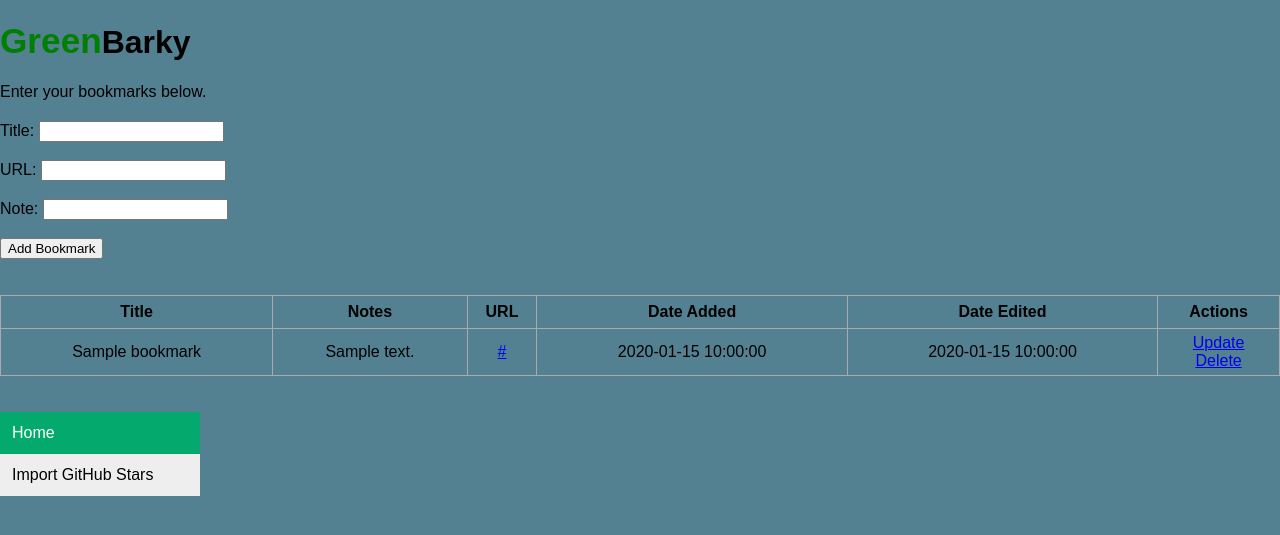
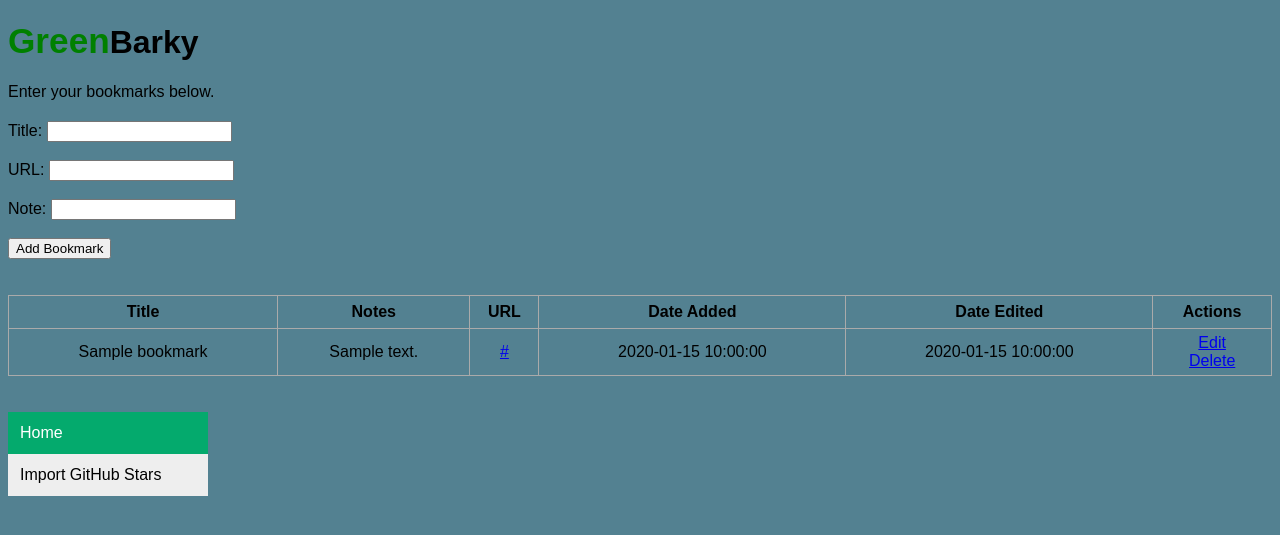
Before and after one commit to impilcature/GreenBarky, a Flask app: page / in a window 1280 px wide. Shown: the top 535 px of the page. Run offline with Flask 2, Linux system fonts and the light colour scheme; tables that the repository leaves empty hold one stand-in row (values such as "Sample post"); parts of the project's set-up code (start-up, migrations or seed data) failed here and were passed over.

Commit message:
final commit

```diff
--- a/static/css/main.css
+++ b/static/css/main.css
@@ -27,7 +27,7 @@
   color: white;
 }
 body, html {
-  margin: 0;
+  margin: 45;
   font-family: sans-serif;
   background-color: rgb(83, 129, 145);
 }
--- a/templates/edit.html
+++ b/templates/edit.html
@@ -5,7 +5,7 @@
 {% endblock %}
 
 {% block body %}
-
+  <div class="content"
     <h1><span class=green >Green</span>Barky</h1>
 
     <p>Edit your Bookmark.</p>
@@ -19,5 +19,5 @@
       <input type="text" id="note" name="note" value="{{bookmark.note}}"><br><br>
       <input type="submit" value="Update">
     </form><br><br>
-
+  </div>
 {% endblock %}
--- a/templates/index.html
+++ b/templates/index.html
@@ -38,7 +38,7 @@
           <td>{{ bookmarks.date_added }}</td>
           <td>{{ bookmarks.date_edited }}</td>
           <td>
-            <a href="/update/{{bookmarks.id}}">Update</a>
+            <a href="/edit/{{bookmarks.id}}">Edit</a>
             <br>
             <a href="/delete/{{bookmarks.id}}">Delete</a>
           </td>
```
Also changed, not shown: app.py (+2 -5 lines).
